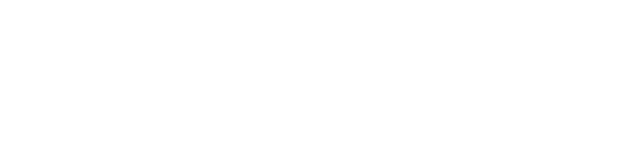
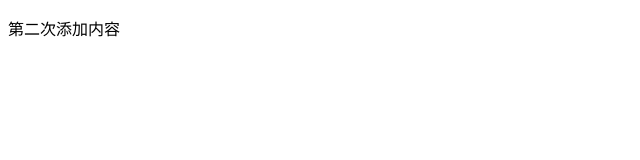
Before and after one commit to feix0033/stydyNote.GitAndGitHub, a plain HTML site: page index.html in a window 1280 px wide. Shown: the whole page, without its empty margins (0-640 px from the left). Drawn offline with Linux system fonts and the light colour scheme.

Commit message:
第二次提交

```diff
--- a/index.html
+++ b/index.html
@@ -7,5 +7,7 @@
 </head>
 <body>
 
+    <p>第二次添加内容</p>
+
 </body>
 </html>
```
